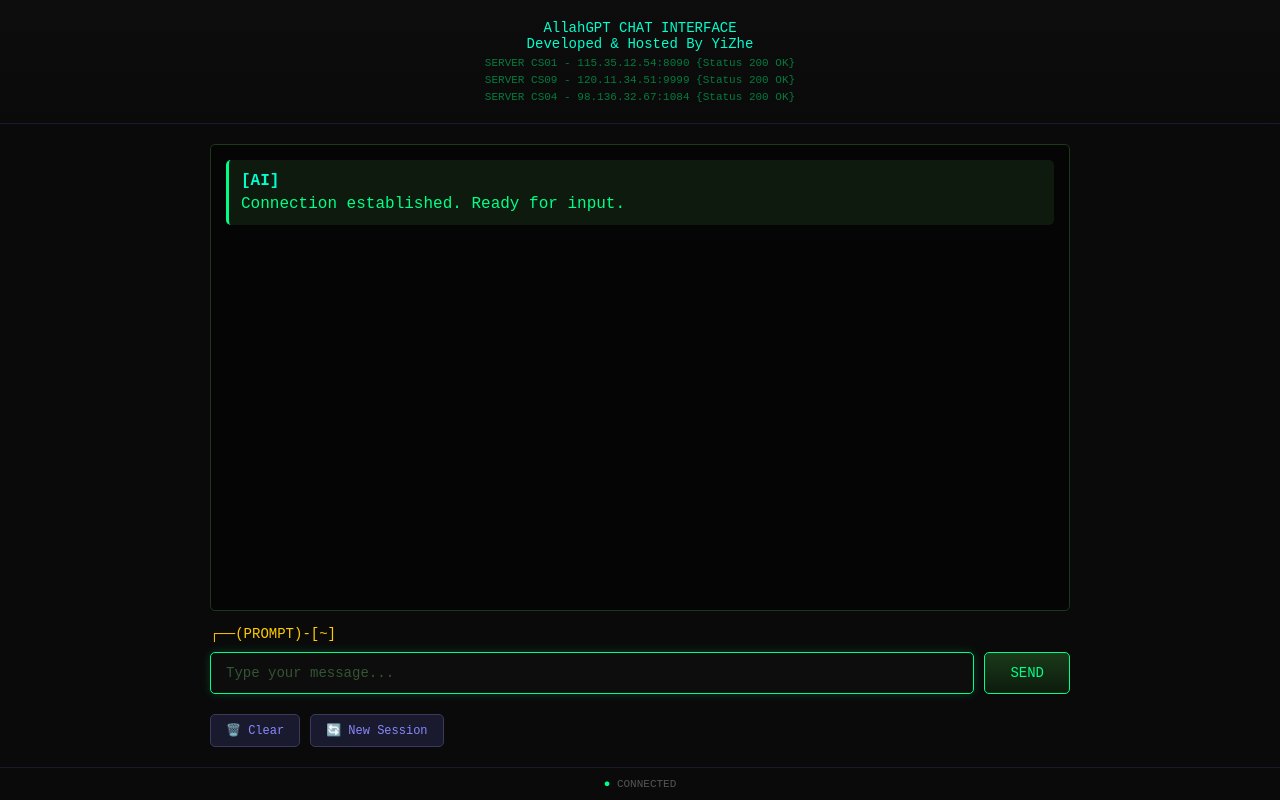
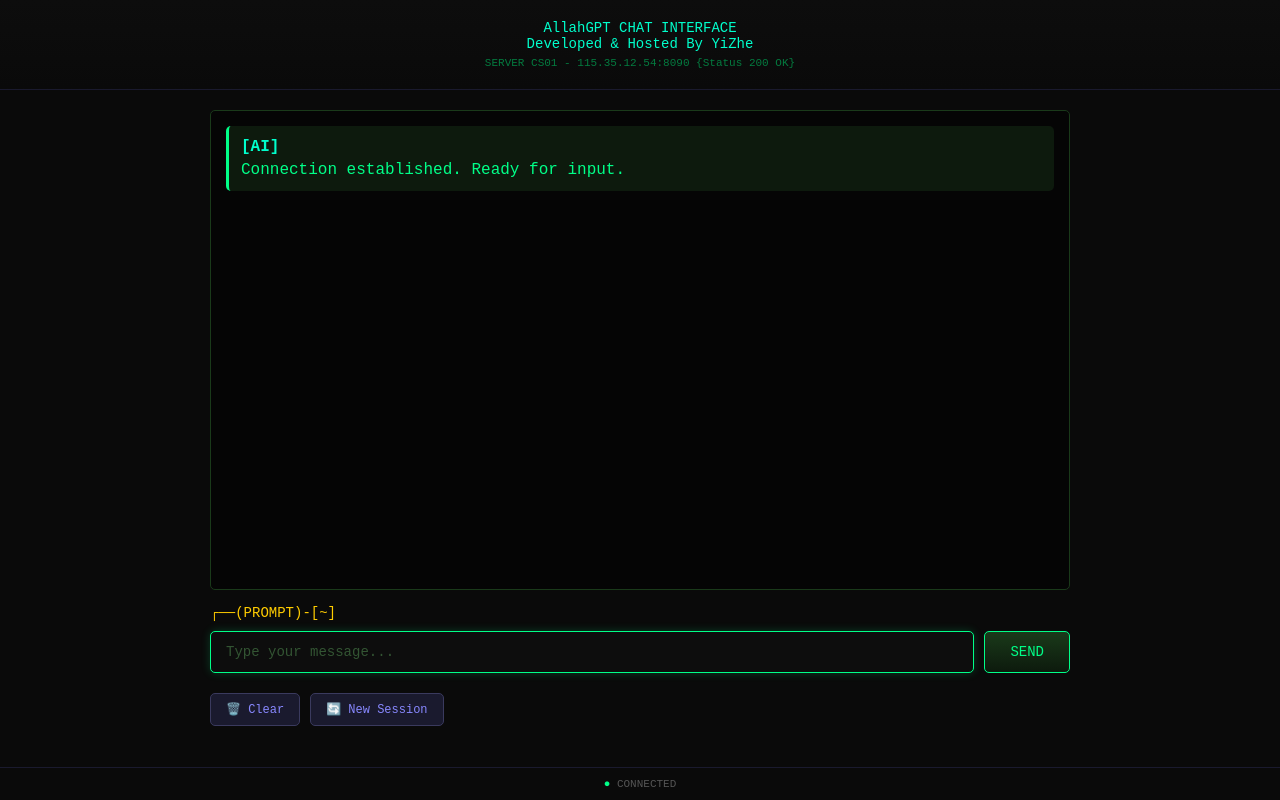
Before and after one commit to pwntrackdev-crypto/dbfuudbfube9wbf9be9bf89bew9f9uebwfu9bewu9udbwubfu9ewb, a plain HTML site: page index.html in a window 1280 px wide. Drawn offline with Linux system fonts and the light colour scheme.

Commit message:
Update index.html

```diff
--- a/index.html
+++ b/index.html
@@ -246,8 +246,6 @@
         <div class="tagline">AllahGPT CHAT INTERFACE</div>
         <div class="tagline">Developed & Hosted By YiZhe</div>
         <div class="subline">SERVER CS01 - 115.35.12.54:8090 {Status 200 OK}</div>
-        <div class="subline">SERVER CS09 - 120.11.34.51:9999 {Status 200 OK}</div>
-        <div class="subline">SERVER CS04 - 98.136.32.67:1084 {Status 200 OK}</div>
     </div>
 
     <div class="chat-container">
```
